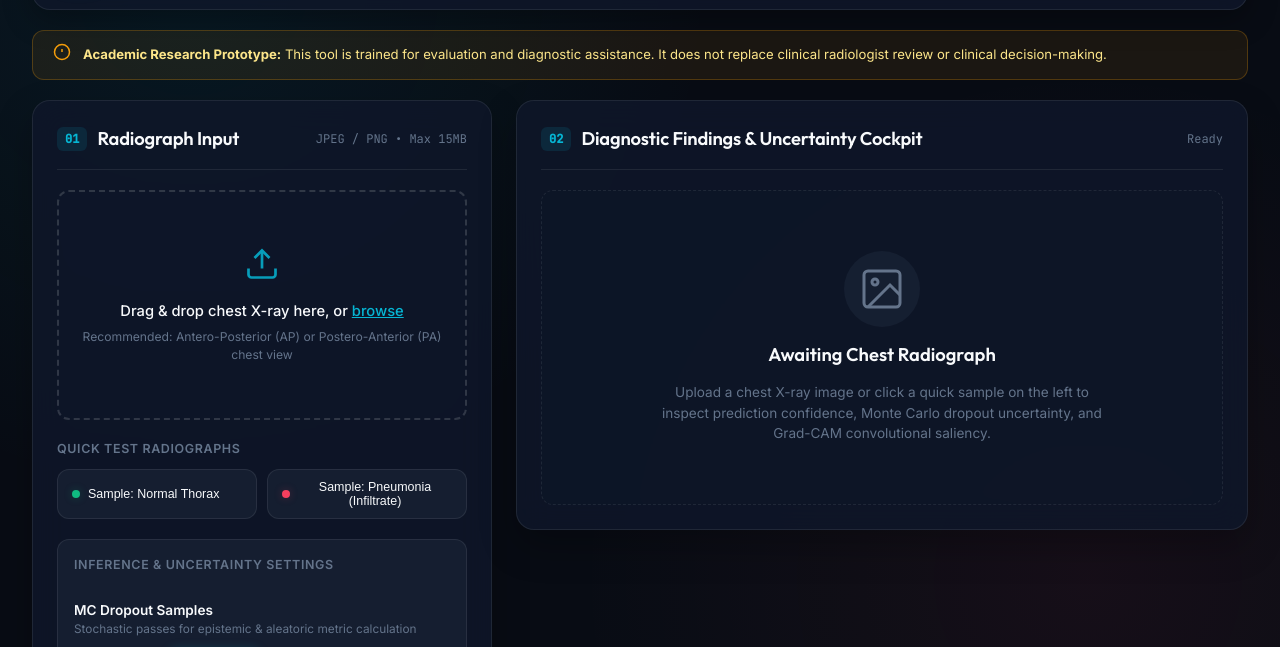
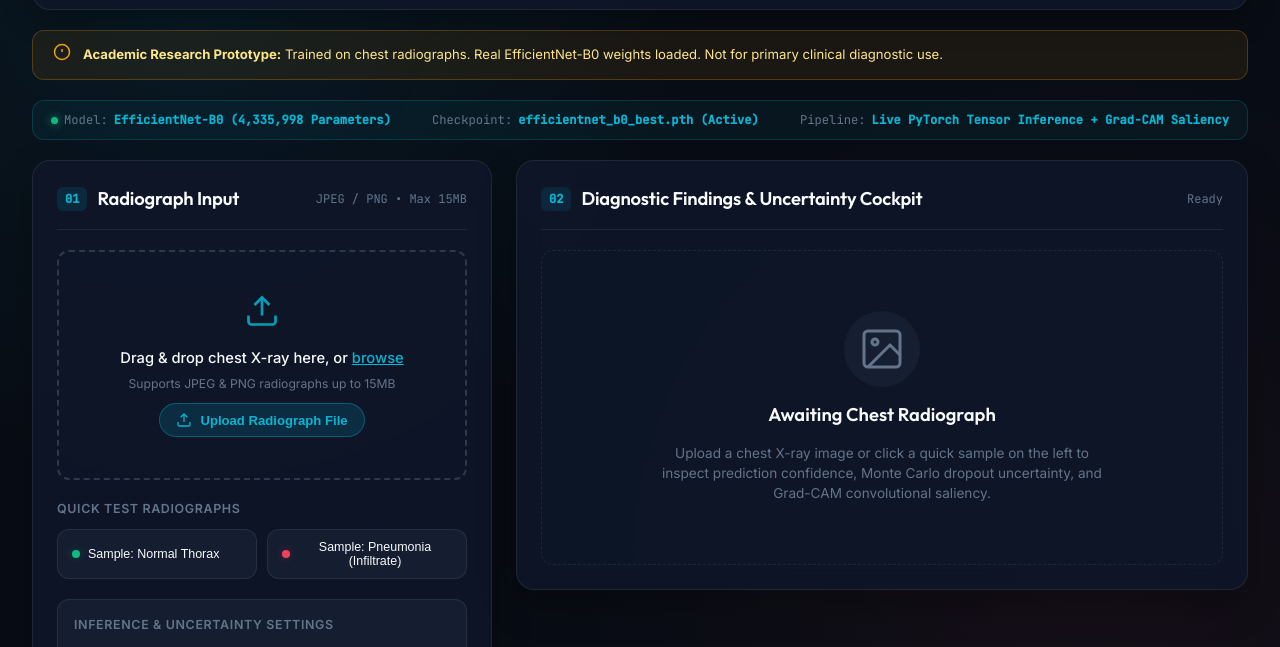
Before and after one commit to DarshanBhawsarDS/pneumopred, a website built with Vite: page frontend/index.html in a window 1280 px wide. Shown: the part 102-749 px from the top of the page. Built offline with nearby package versions, Linux system fonts and the light colour scheme; files whose address does not match are found by name.

Commit message:
feat: add explicit radiograph upload button and live ML model verification banner

```diff
--- a/frontend/index.html
+++ b/frontend/index.html
@@ -50,7 +50,24 @@
         </svg>
       </div>
       <div class="banner-content">
-        <strong>Academic Research Prototype:</strong> This tool is trained for evaluation and diagnostic assistance. It does not replace clinical radiologist review or clinical decision-making.
+        <strong>Academic Research Prototype:</strong> Trained on chest radiographs. Real EfficientNet-B0 weights loaded. Not for primary clinical diagnostic use.
+      </div>
+    </div>
+
+    <!-- Live ML Model Verification Bar -->
+    <div class="model-verification-bar">
+      <div class="veri-item">
+        <span class="veri-dot"></span>
+        <span class="veri-title">Model:</span>
+        <span class="veri-val">EfficientNet-B0 (4,335,998 Parameters)</span>
+      </div>
+      <div class="veri-item">
+        <span class="veri-title">Checkpoint:</span>
+        <span class="veri-val" id="veriCheckpoint">efficientnet_b0_best.pth (Active)</span>
+      </div>
+      <div class="veri-item">
+        <span class="veri-title">Pipeline:</span>
+        <span class="veri-val">Live PyTorch Tensor Inference + Grad-CAM Saliency</span>
       </div>
     </div>
 
@@ -78,7 +95,15 @@
               </svg>
             </div>
             <p class="drop-text-primary">Drag & drop chest X-ray here, or <span class="highlight-link">browse</span></p>
-            <p class="drop-text-sub">Recommended: Antero-Posterior (AP) or Postero-Anterior (PA) chest view</p>
+            <p class="drop-text-sub">Supports JPEG &amp; PNG radiographs up to 15MB</p>
+            <button type="button" class="btn-browse-file" id="btnBrowseFile">
+              <svg viewBox="0 0 24 24" width="16" height="16" fill="none" stroke="currentColor" stroke-width="2">
+                <path d="M21 15v4a2 2 0 0 1-2 2H5a2 2 0 0 1-2-2v-4"/>
+                <polyline points="17 8 12 3 7 8"/>
+                <line x1="12" y1="3" x2="12" y2="15"/>
+              </svg>
+              Upload Radiograph File
+            </button>
           </div>
 
           <div class="preview-wrapper" id="previewWrapper" style="display: none;">
--- a/frontend/src/main.js
+++ b/frontend/src/main.js
@@ -29,6 +29,8 @@ const elements = {
   imagePreview: document.getElementById('imagePreview'),
   btnClearImage: document.getElementById('btnClearImage'),
   previewMeta: document.getElementById('previewMeta'),
+  btnBrowseFile: document.getElementById('btnBrowseFile'),
+  veriCheckpoint: document.getElementById('veriCheckpoint'),
 
   btnSampleNormal: document.getElementById('btnSampleNormal'),
   btnSamplePneumonia: document.getElementById('btnSamplePneumonia'),
@@ -86,7 +88,11 @@ async function checkBackendHealth() {
     elements.statusPill.className = 'status-pill connected';
 
     if (data.model_loaded) {
-      elements.statusText.textContent = `Online (${data.model || 'EfficientNet-B0'})`;
+      elements.statusText.textContent = `Online (${data.model_architecture || data.model || 'EfficientNet-B0'})`;
+      if (elements.veriCheckpoint && data.checkpoint_path) {
+        const parts = data.checkpoint_path.split(/[\\/]/);
+        elements.veriCheckpoint.textContent = `${parts[parts.length - 1]} (Loaded & Active)`;
+      }
     } else {
       elements.statusText.textContent = 'Model Loading / Standby';
     }
@@ -159,6 +165,19 @@ elements.dropzone.addEventListener('drop', (e) => {
 elements.fileInput.addEventListener('change', (e) => {
   if (e.target.files && e.target.files.length > 0) {
     setFile(e.target.files[0]);
+  }
+});
+
+if (elements.btnBrowseFile) {
+  elements.btnBrowseFile.addEventListener('click', (e) => {
+    e.stopPropagation();
+    elements.fileInput.click();
+  });
+}
+
+elements.dropzone.addEventListener('click', (e) => {
+  if (e.target !== elements.btnClearImage && !elements.btnClearImage.contains(e.target)) {
+    elements.fileInput.click();
   }
 });
 
--- a/frontend/src/style.css
+++ b/frontend/src/style.css
@@ -201,6 +201,68 @@ body {
 .banner-icon {
   color: var(--amber);
   flex-shrink: 0;
+}
+
+/* ---------------- MODEL VERIFICATION BAR ---------------- */
+.model-verification-bar {
+  display: flex;
+  align-items: center;
+  justify-content: space-between;
+  flex-wrap: wrap;
+  gap: 12px;
+  padding: 10px 18px;
+  background: rgba(6, 182, 212, 0.06);
+  border: 1px solid rgba(6, 182, 212, 0.2);
+  border-radius: var(--radius-md);
+  font-size: 0.76rem;
+  font-family: 'JetBrains Mono', monospace;
+}
+
+.veri-item {
+  display: flex;
+  align-items: center;
+  gap: 6px;
+}
+
+.veri-dot {
+  width: 7px;
+  height: 7px;
+  border-radius: 50%;
+  background: #10B981;
+  box-shadow: 0 0 8px rgba(16, 185, 129, 0.8);
+}
+
+.veri-title {
+  color: var(--text-dim);
+}
+
+.veri-val {
+  color: var(--primary);
+  font-weight: 600;
+}
+
+/* Browse Button in Dropzone */
+.btn-browse-file {
+  display: inline-flex;
+  align-items: center;
+  gap: 8px;
+  margin-top: 10px;
+  padding: 8px 16px;
+  background: rgba(6, 182, 212, 0.15);
+  border: 1px solid rgba(6, 182, 212, 0.35);
+  border-radius: var(--radius-full);
+  color: var(--primary);
+  font-size: 0.82rem;
+  font-weight: 600;
+  cursor: pointer;
+  pointer-events: auto;
+  transition: var(--transition);
+}
+
+.btn-browse-file:hover {
+  background: rgba(6, 182, 212, 0.25);
+  border-color: var(--primary);
+  transform: translateY(-1px);
 }
 
 /* ---------------- MAIN LAYOUT ---------------- */
```
